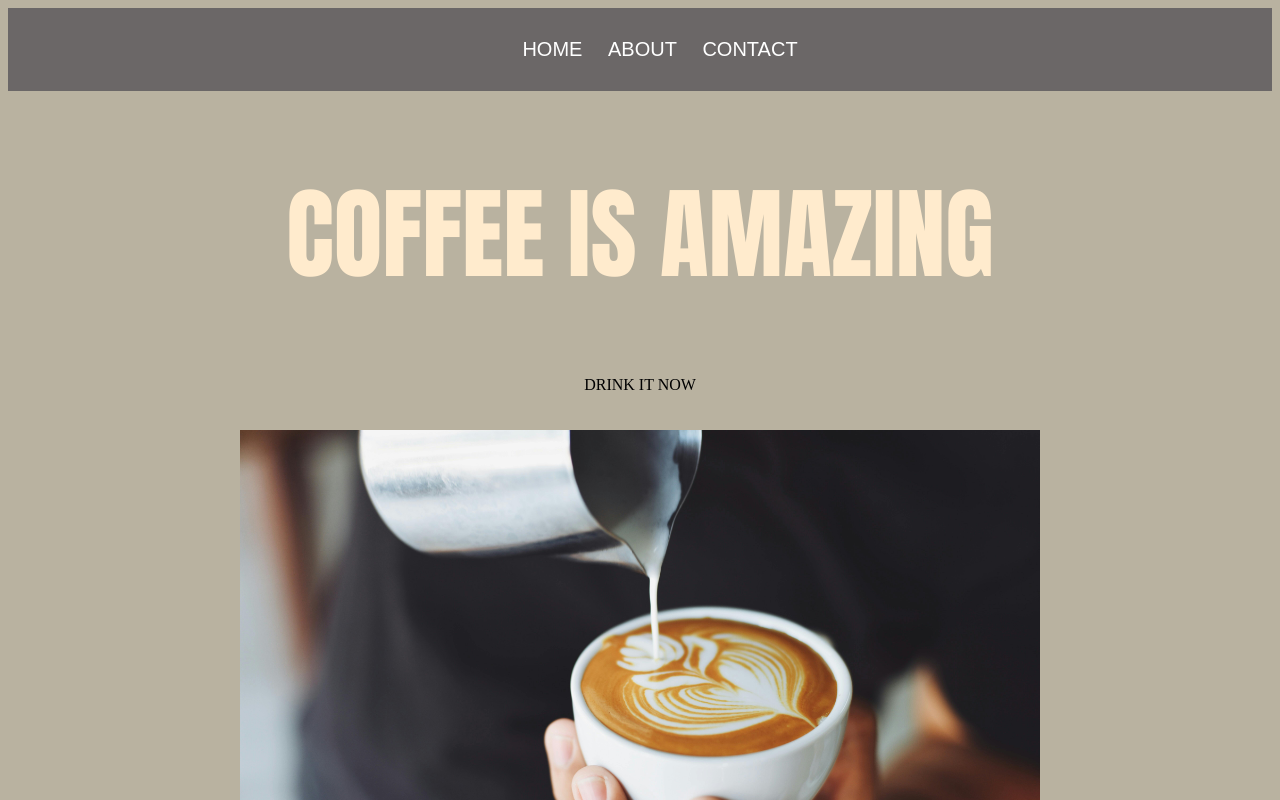
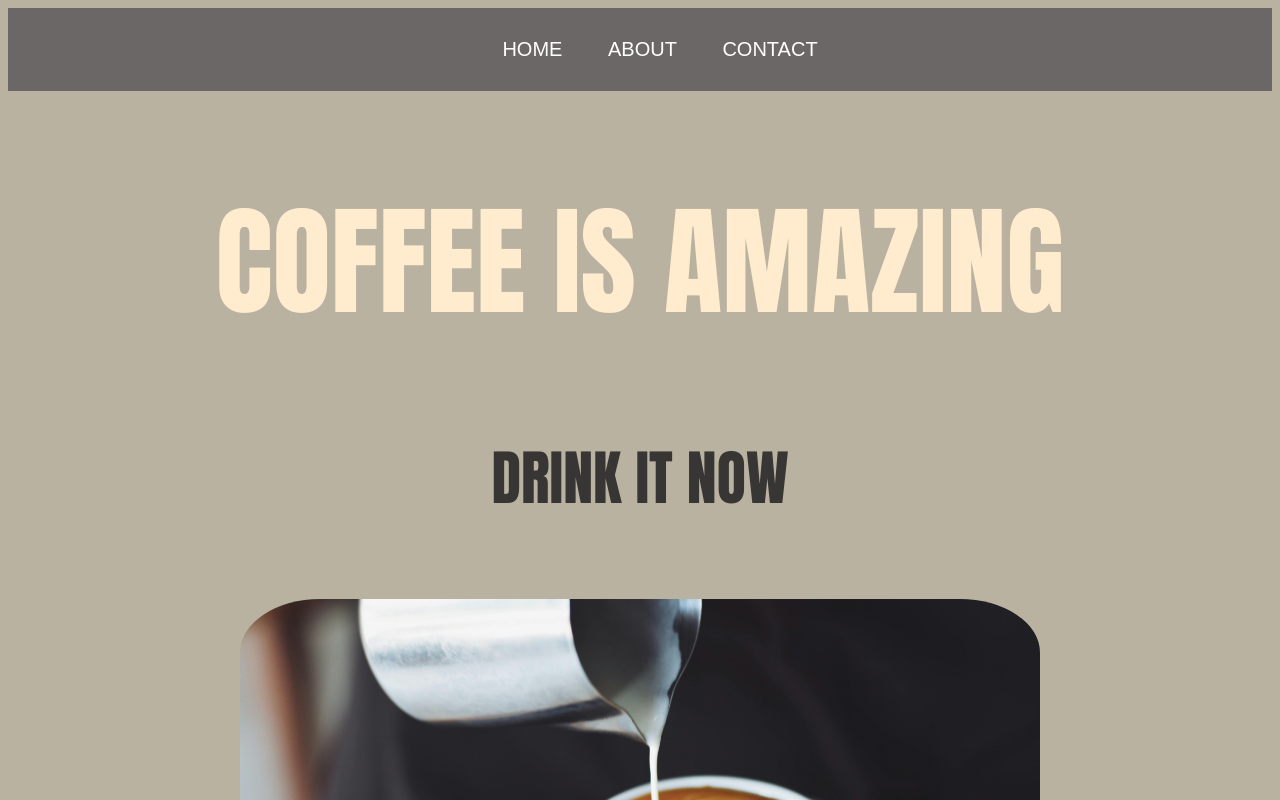
Before and after one commit to MatthewJCampbell/MatthewJCampbell.github.io, a plain HTML site: page index.html in a window 1280 px wide. Shown: the top 800 px of the page. Drawn offline with Linux system fonts and the light colour scheme.

Commit message:
h1 and title changes

```diff
--- a/css/styles.css
+++ b/css/styles.css
@@ -1,7 +1,7 @@
 
 nav {
     background-color: #6b6767;
-    color: white;
+    color: rgb(178, 178, 178);
     padding: 10px;
     text-align: center;
     font-family: Arial, sans-serif;
@@ -10,12 +10,18 @@ nav {
 nav a {
     color: white;
     text-decoration: none;
-    padding: 10px;
+    padding: 15px;
+    margin: 5px;
+}
+h1.title {
+    color: blanchedalmond;
+    font-family:Impact, Haettenschweiler, 'Arial Narrow Bold', sans-serif;
+    font-size: 120px;
 }
 h1 {
-    color: blanchedalmond;
+    color: rgb(56, 54, 52);
     font-family:Impact, Haettenschweiler, 'Arial Narrow Bold', sans-serif;
-    font-size: 100px;
+    font-size: 60px;
 }
 h2 {
     color: blanchedalmond;
--- a/index.html
+++ b/index.html
@@ -13,12 +13,12 @@
             <li style="display: inline;" ><a href="#">CONTACT</a></li>
         </ul>
     </nav>
-    <center><h1>COFFEE IS AMAZING</h1></center>
-    <center><div id="main">DRINK IT NOW</div></center>
+    <center><h1 class="title" >COFFEE IS AMAZING</h1></center>
+    <center><h1><div id="main">DRINK IT NOW</div></h1></center>
     <br>
     <br>
     <!-- This is a photo of a person performing latte art -->
-    <center><img width="800" src=pexels-chevanon-302899.jpg alt=”a photo of a person performing latte art”></center>
+    <center><img style="border-radius: 10%;" width="800" src=pexels-chevanon-302899.jpg alt=”a photo of a person performing latte art”></center>
 
     <center><p>Coffee is one of the greatest things on this planet and I look forward to drinking it every morning!</p></center>
    <!-- This is a list of the benefits of coffee -->
```
